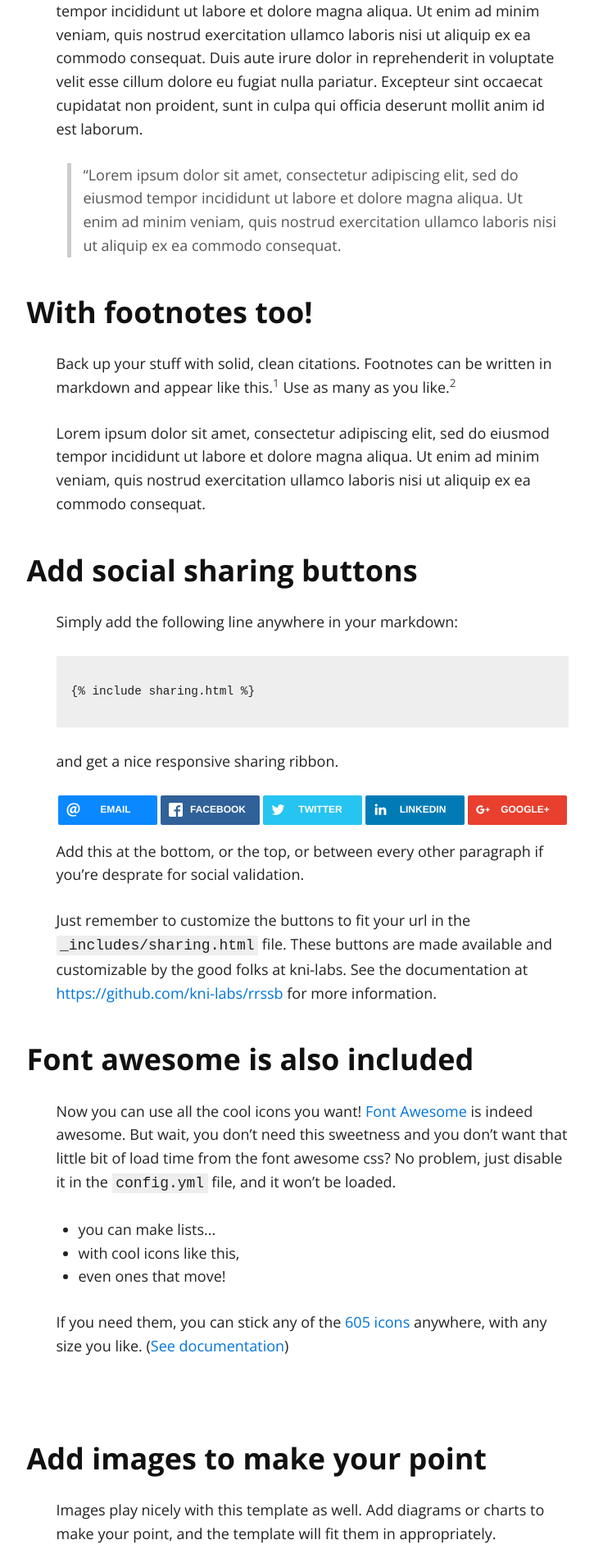
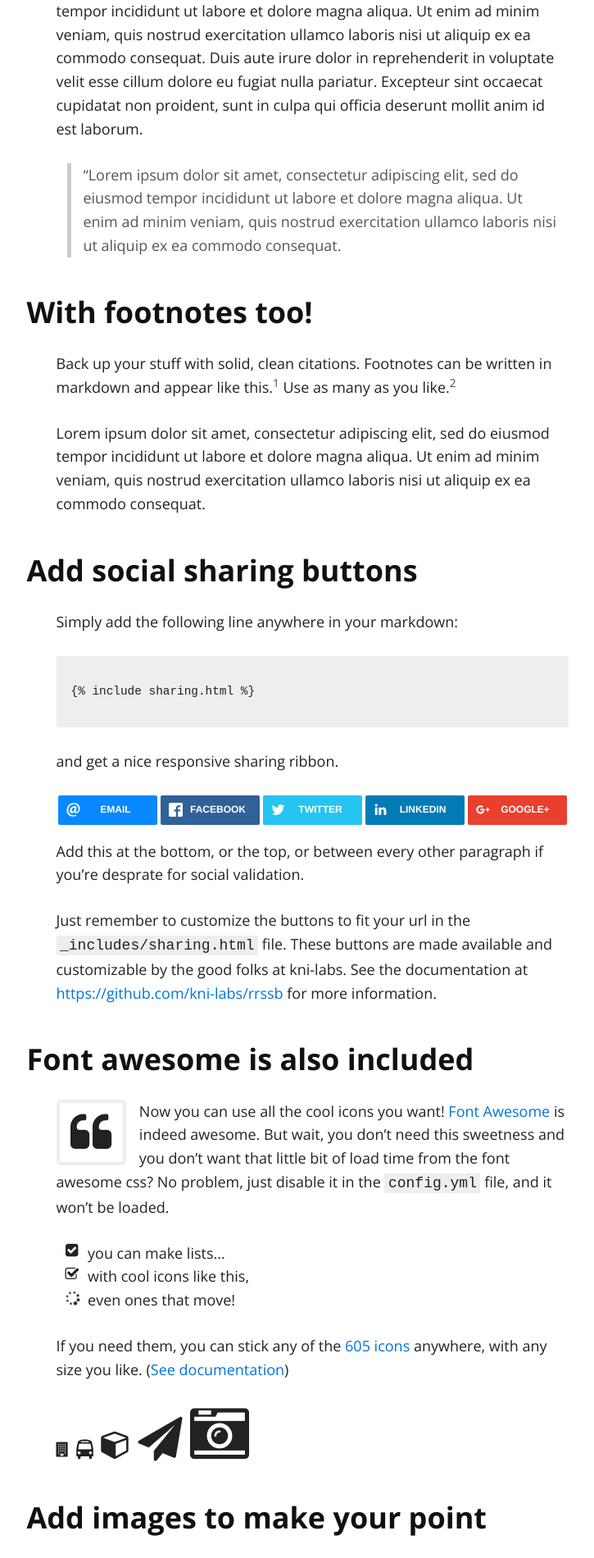
Before and after one commit to azbrielle/azbrielle.github.io, a Jekyll site: the page built from index.md, in a window 1280 px wide. Shown: the part 887-2787 px from the top of the page at 82% size, without its empty margins (259-984 px from the left). Built offline with Jekyll 4.4.1, drawn with Linux system fonts in a browser that asks for light colours; nearby versions of some CDN libraries; grey boxes are pictures that could not be loaded.

Commit message:
Update _config.yml

```diff
--- a/_config.yml
+++ b/_config.yml
@@ -5,7 +5,7 @@ description: Short Stories by A.Z. Brielle
 url: "http://www.azbrielle.com"
 baseurl: "http://www.azbrielle.com"
 
-font-awesome-include: false # make this false if you don't need font-awesome
+font-awesome-include: true # make this false if you don't need font-awesome
 
 # Build settings
 markdown: kramdown
```
